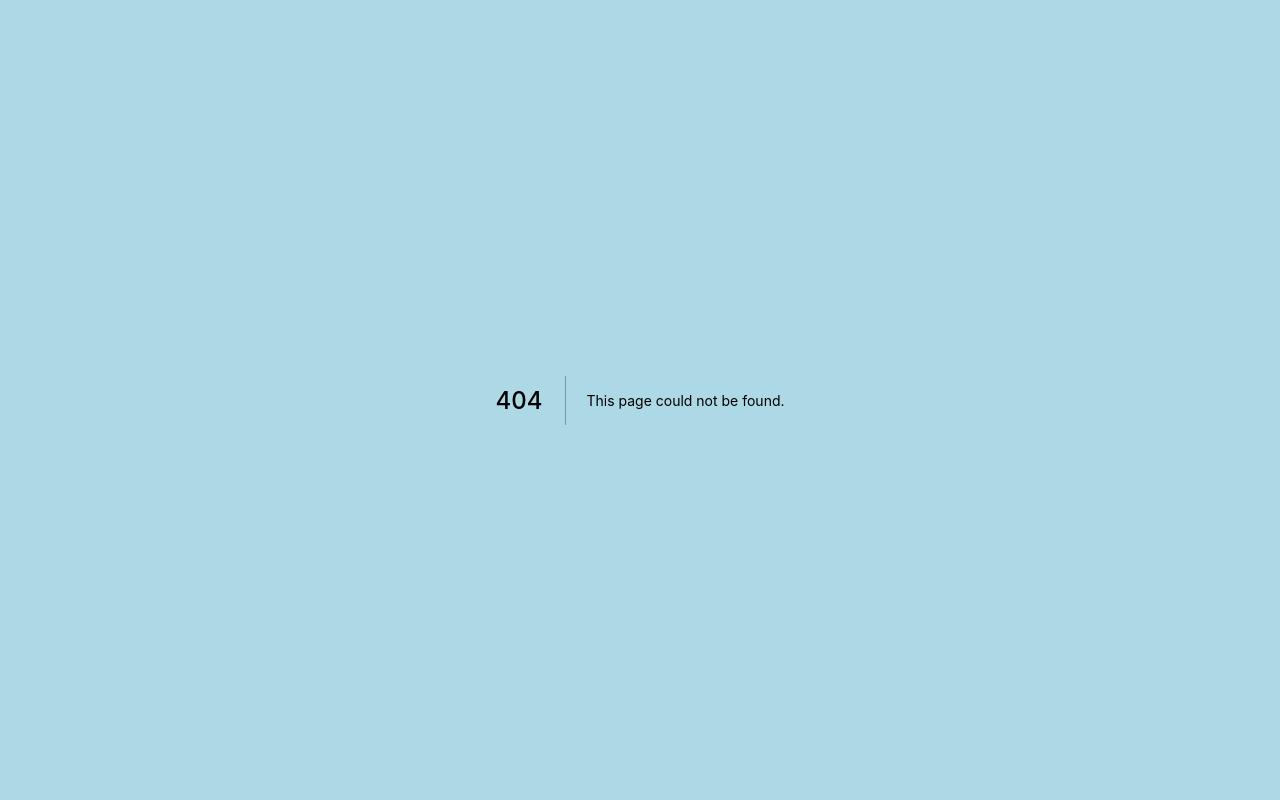
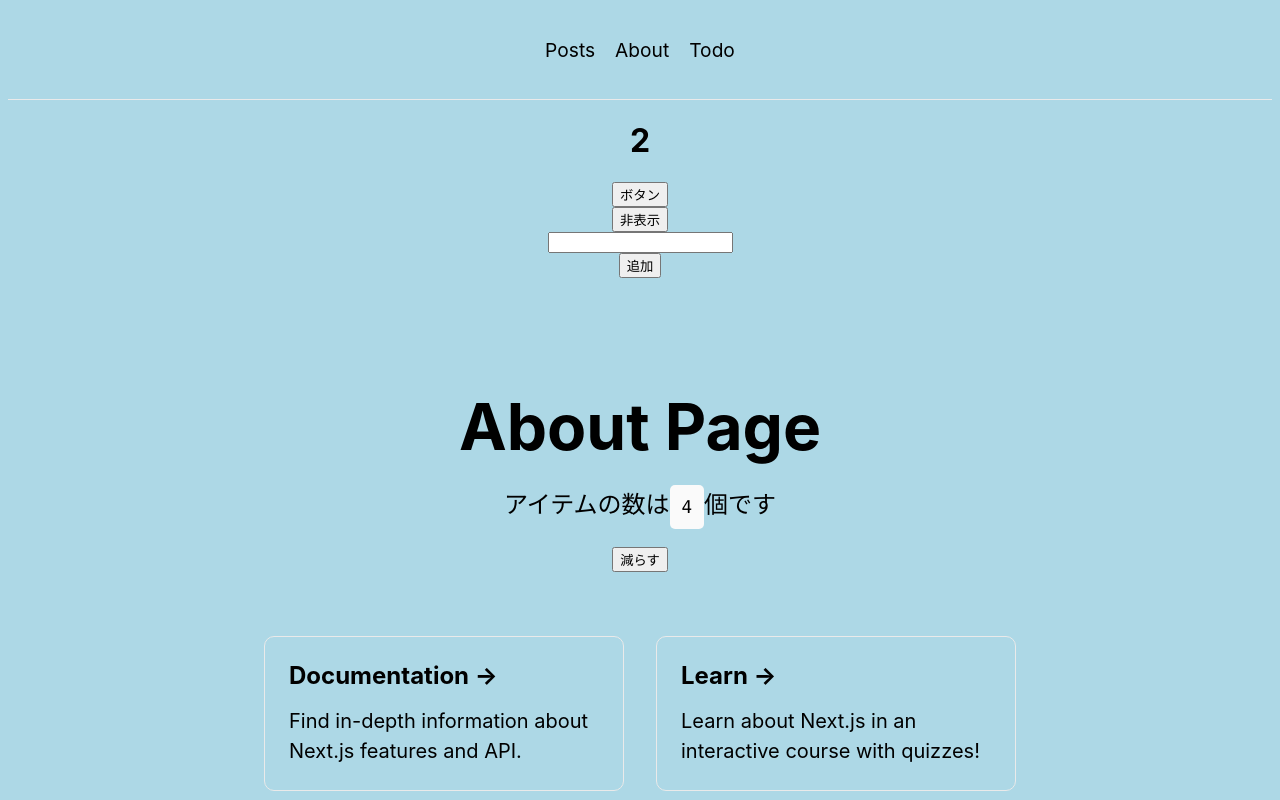
Before and after one commit to sanaevvv/study-react2, a Next.js app: page / in a window 1280 px wide. Before the commit this address had no page. Shown: the top 800 px of the page. Built offline with nearby package versions, Linux system fonts and the light colour scheme.

Commit message:
AboutのパスをIndexに変更

```diff
--- /dev/null
+++ b/src/pages/index.jsx
@@ -0,0 +1,41 @@
+import Head from 'next/head';
+import styles from 'src/styles/Home.module.css';
+import { Footer } from 'src/components/Footer';
+import { Main } from 'src/components/Main';
+import { Header } from 'src/components/Header';
+
+const About = ({
+  doubleCount,
+  isShow,
+  handleClick,
+  handleDisplay,
+  text,
+  array,
+  handleChange,
+  handleAdd,
+}) => {
+  return (
+    <div className={styles.container}>
+      <Head>
+        <title>About Page</title>
+        <meta name="description" content="Generated by create next app" />
+      </Head>
+      <Header />
+      {isShow ? <h1>{doubleCount}</h1> : null}
+      <button onClick={handleClick}>ボタン</button>
+      <button onClick={handleDisplay}>{isShow ? '非表示' : '表示'}</button>
+
+      <input value={text} onChange={handleChange} />
+      <button onClick={handleAdd}>追加</button>
+      <ul>
+        {array.map((item) => {
+          return <li key={item}>{item}</li>;
+        })}
+      </ul>
+      <Main page="about" />
+      <Footer />
+    </div>
+  );
+};
+
+export default About;
```
